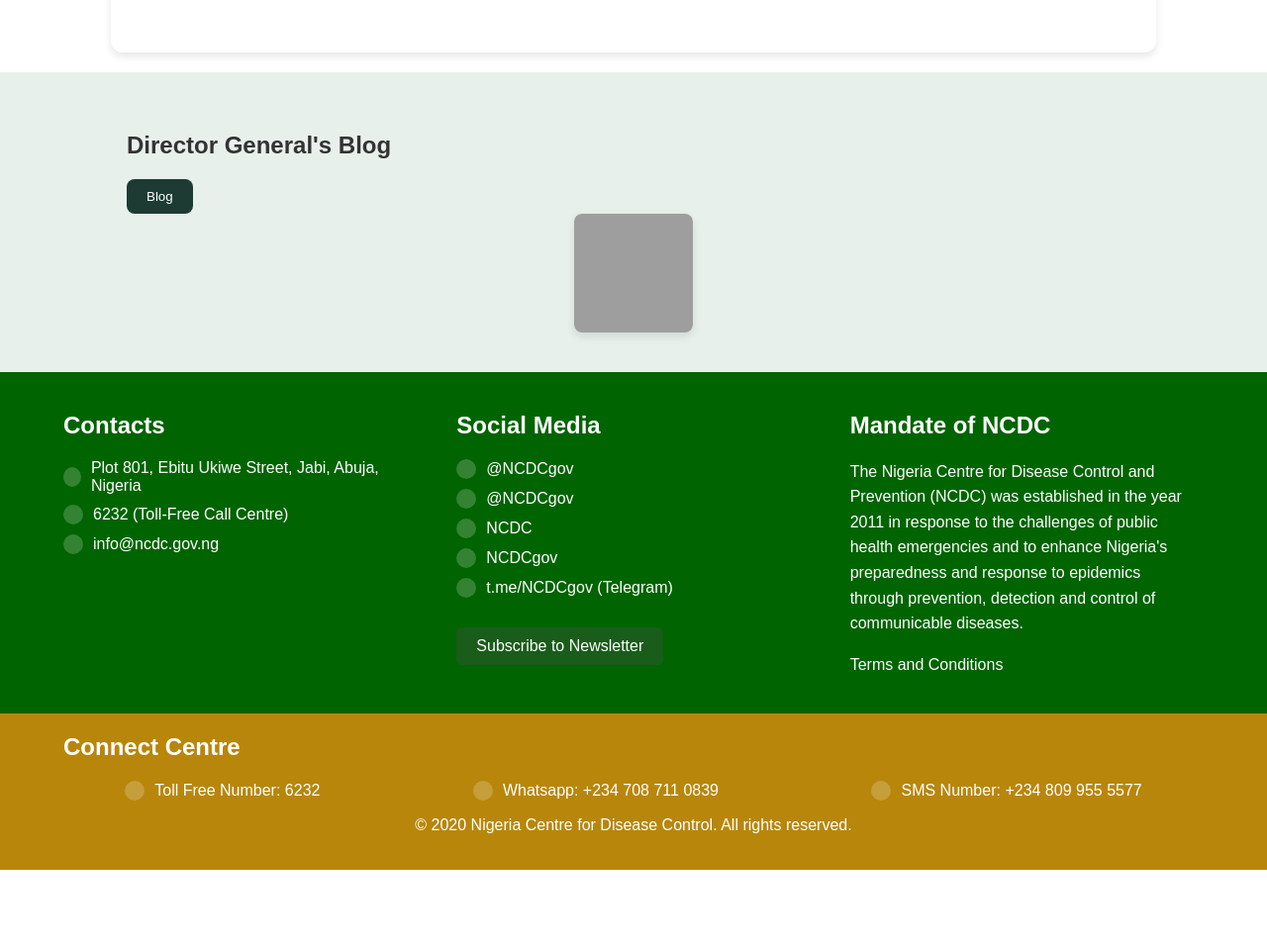
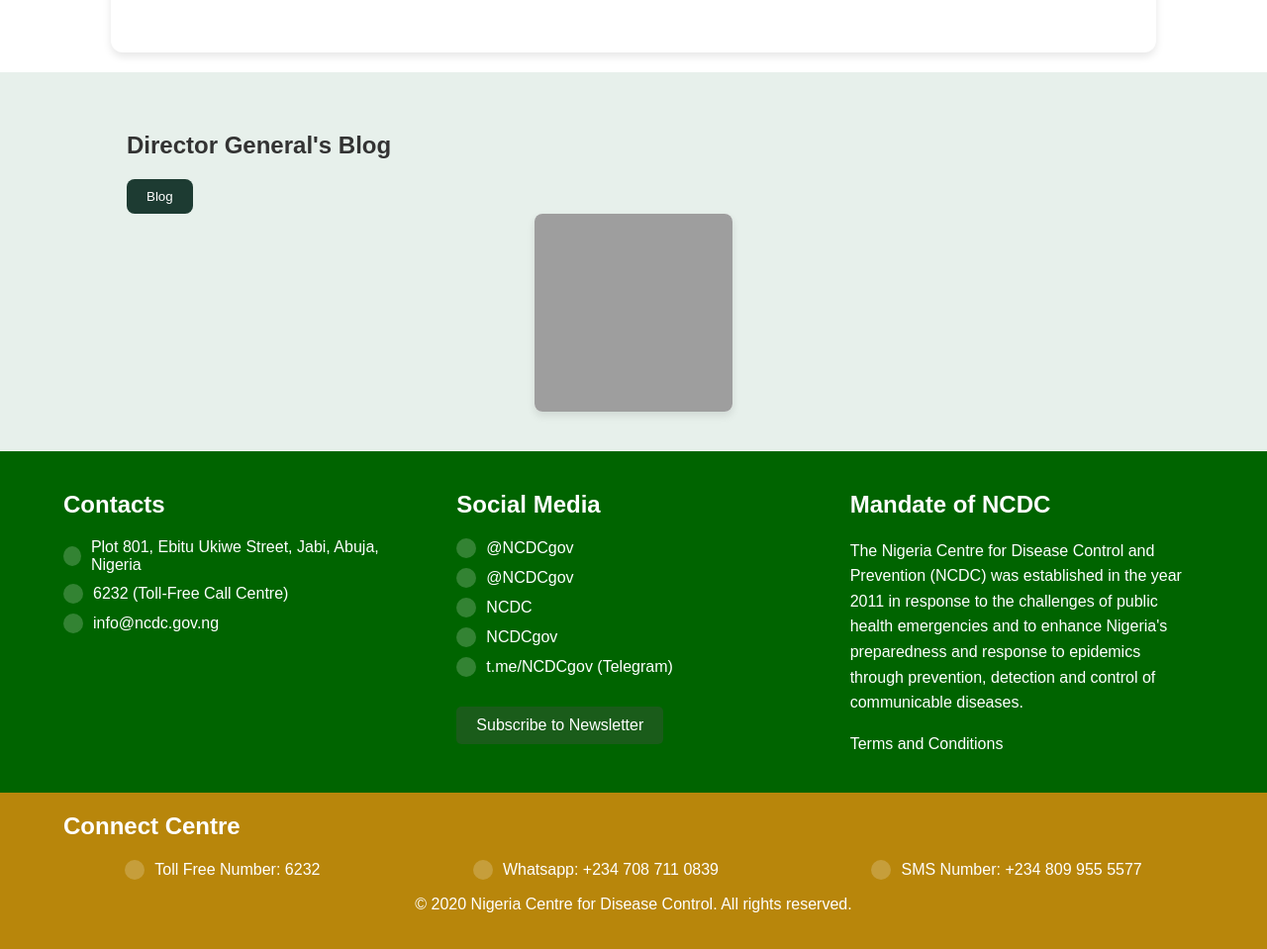
Before and after one commit to Banchi-salim/NCDC, a Django app: template ncdc_project/ncdc/templates/ncdc/dg.html in a window 1280 px wide. Shown: the part 1258-2217 px from the top of the page at 99% size. Before the commit the page ends 2137 px from the top, so only its background shows below. Run offline with Django 5.2, Linux system fonts and the light colour scheme; the template is opened without the code that fills it: most values are stand-ins (such as "Sample title", 1, 10 or a date in 2020); data that the repository does not hold is empty; grey boxes are pictures that could not be loaded.

Commit message:
working on about us

```diff
--- a/ncdc_project/ncdc/static/ncdc/css/dg.css
+++ b/ncdc_project/ncdc/static/ncdc/css/dg.css
@@ -104,8 +104,8 @@ body {
 }
 
 .blog-card {
-    width: 120px;
-    height: 120px;
+    width: 200px;
+    height: 200px;
     background-color: #ffffff;
     border-radius: 8px;
     box-shadow: 0 4px 8px rgba(0, 0, 0, 0.1);
```
